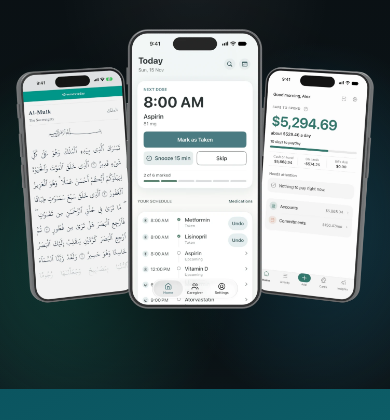
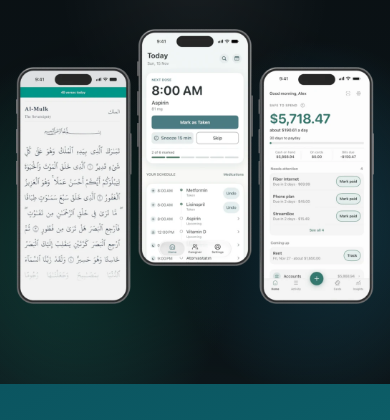
Before and after one commit to suhailpahmin/suhailpahmin.github.io, a plain HTML site: page preview/index.html in a window 390 px wide. Shown: the part 194-614 px from the top of the page. Drawn offline with Linux system fonts and the light colour scheme.

Commit message:
Preview: Bill's pick for header phones (staggered upright row), next section peeks on first screen

```diff
--- a/preview/index.html
+++ b/preview/index.html
@@ -7,7 +7,7 @@
 <title>Suhail Pahmin</title>
 <meta name="description" content="Calm, useful iPhone apps by Suhail Pahmin: Trevane, Bloom and Altamis.">
 <meta name="theme-color" content="#0A0F12">
-<link rel="preload" as="image" href="img/home-hero-v4.webp">
+<link rel="preload" as="image" href="img/home-hero-A-d-v1.webp" media="(min-width:761px)">
 <script>document.documentElement.classList.replace('no-js','js')</script>
 <style>
 @font-face{font-family:AmiriQuran;src:url(img/AmiriQuran.ttf) format("truetype");font-display:swap}
@@ -28,16 +28,17 @@ a{color:inherit}
 .nav ul a:hover{opacity:1}
 
 /* hero */
-.hero{position:relative;padding:0 0 clamp(96px,12vh,144px);overflow:hidden;isolation:isolate;
+.hero{position:relative;padding:0 0 clamp(24px,3vh,32px);overflow:hidden;isolation:isolate;
  background:
   radial-gradient(60% 50% at 18% 78%,rgba(31,140,120,.45),transparent 70%),
   radial-gradient(55% 45% at 82% 72%,rgba(40,150,190,.40),transparent 70%),
   radial-gradient(50% 40% at 50% 30%,rgba(255,255,255,.06),transparent 70%),
   linear-gradient(180deg,#0A0F12 0%,#0D171B 100%)}
-.hero .word{position:relative;margin:clamp(132px,18vh,176px) 0 0;text-align:center;font-weight:800;letter-spacing:-.055em;line-height:.86;font-size:clamp(48px,7vw,112px);white-space:nowrap;
+.hero .word{position:relative;margin:clamp(100px,13vh,128px) 0 0;text-align:center;font-weight:800;letter-spacing:-.055em;line-height:.86;font-size:clamp(48px,7vw,112px);white-space:nowrap;
  background:linear-gradient(180deg,#fff 30%,rgba(255,255,255,.55));-webkit-background-clip:text;background-clip:text;color:transparent;z-index:1}
 .hero .intro{text-wrap:balance;position:relative;margin:20px auto 0;max-width:720px;padding:0 24px;text-align:center;font-size:clamp(19px,2vw,26px);color:rgba(255,255,255,.78);z-index:3}
-.hero .phones{position:relative;width:min(960px,66vw,calc(100% - 48px));margin:clamp(40px,5vh,64px) auto 0;z-index:2}
+.hero .phones{position:relative;width:min(900px,62vw,calc(100% - 48px),max(460px,calc((100vh - 500px) * 1.55)));margin:clamp(32px,4.5vh,48px) auto 0;z-index:2}
+.hero .phones img{display:block}
 .hero .phones img{width:100%;filter:drop-shadow(0 40px 60px rgba(0,0,0,.45))}
 .hero .cue{position:absolute;left:50%;bottom:22px;z-index:4;transform:translateX(-50%);font-size:13px;letter-spacing:.14em;text-transform:uppercase;color:rgba(255,255,255,.6);text-decoration:none}
 
@@ -114,6 +115,9 @@ a{color:inherit}
  .ayah{white-space:normal}
  .soon{padding:96px 24px}
 }
+#trevane .word{top:clamp(40px,5vh,56px)}
+#trevane .inner{padding-top:calc(clamp(40px,5vh,56px) + clamp(84px,16vw,240px) * .86 + 56px)}
+@media (max-width:760px){#trevane .word{top:56px}#trevane .inner{padding-top:calc(56px + clamp(64px,20vw,96px) * .86 + 48px)}}
 </style>
 </head>
 <body>
@@ -126,7 +130,7 @@ a{color:inherit}
  <h1 class="word" data-speed="0.85">Suhail Pahmin</h1>
  <p class="intro">Mobile Engineer. Kuala Lumpur.</p>
  <div class="phones" data-speed="1.1">
-  <img src="img/home-hero-v4.webp" width="1380" height="1081" alt="Altamis, Trevane and Bloom on iPhone">
+  <picture><source media="(max-width:760px)" srcset="img/home-hero-A-m-v1.webp" width="1000" height="768"><img src="img/home-hero-A-d-v1.webp" width="1600" height="1034" alt="Altamis, Trevane and Bloom on iPhone"></picture>
  </div>
 </header>
 
```
Also changed, not shown: preview/img/home-hero-A-d-v1.webp (added), preview/img/home-hero-A-m-v1.webp (added).
